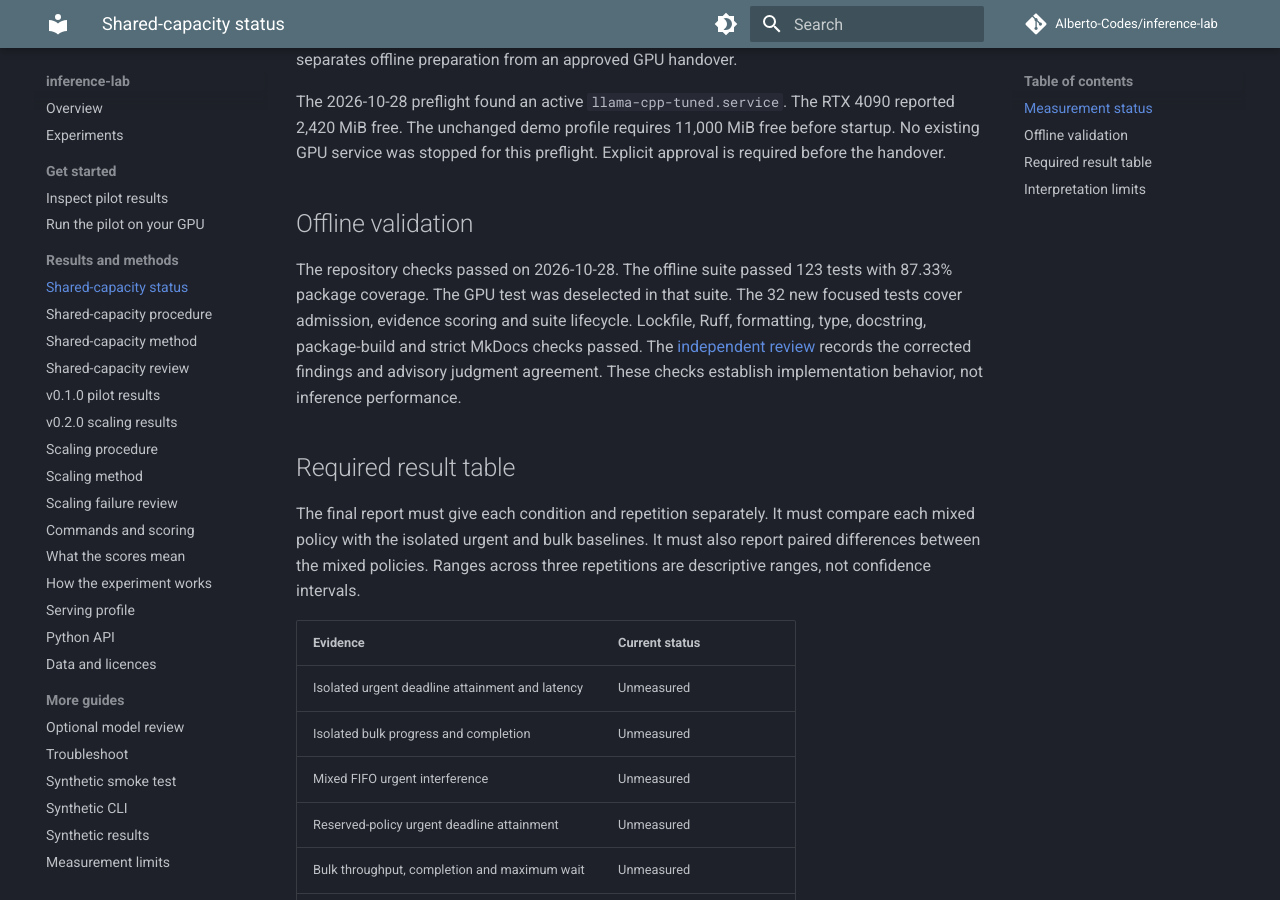
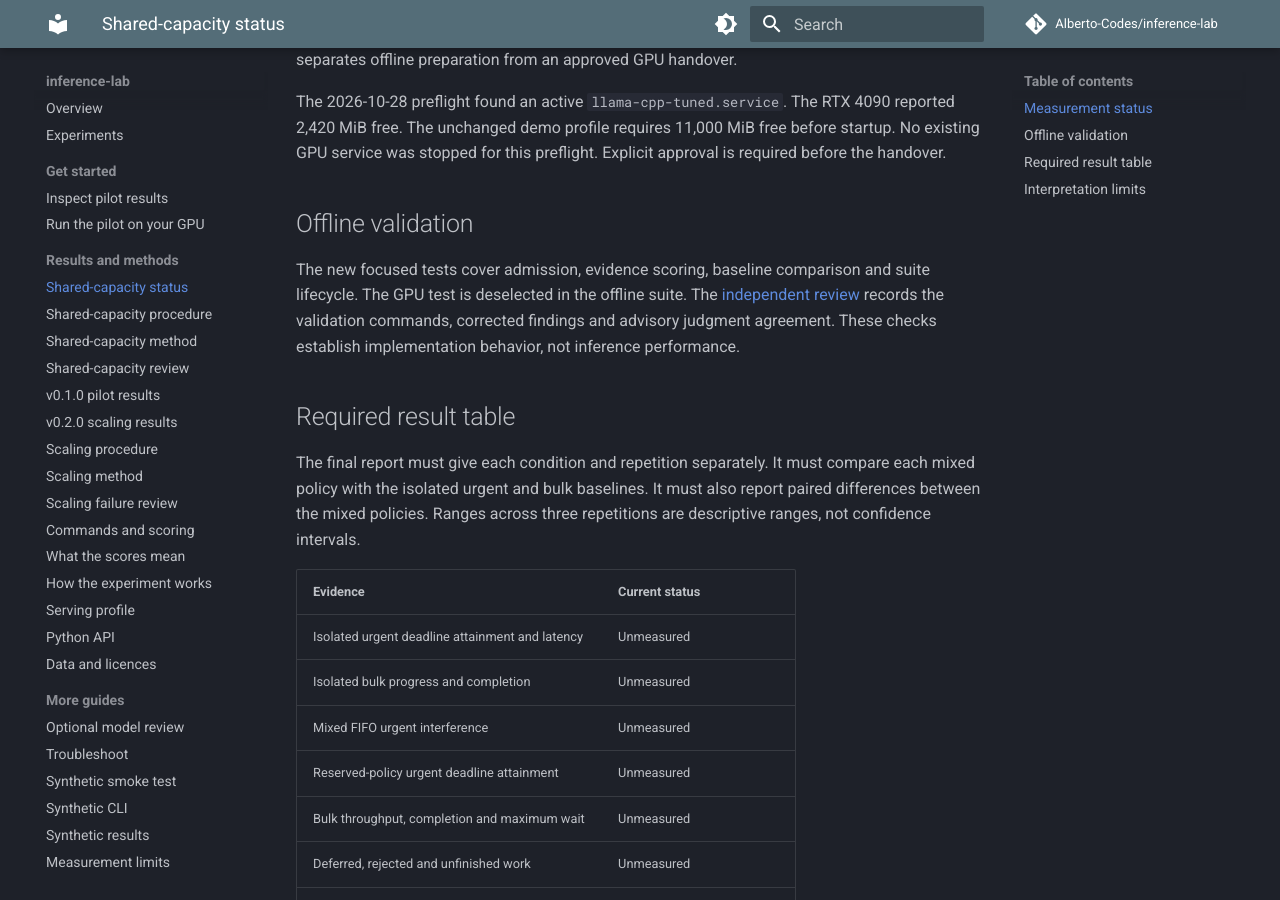
Before and after one commit to Alberto-Codes/inference-lab, an MkDocs documentation site: the page built from docs/reference/shared-capacity-results.md, in a window 1280 px wide and 900 px high, scrolled down 300 px. Built offline with MkDocs 1.6.1 and Material for MkDocs 9.7.7, drawn with Linux system fonts in a browser that asks for light colours; comment, search, counter and statistics services are not loaded.

Commit message:
no-mistakes(document): Drop stale test counts from shared-capacity status page

```diff
--- a/docs/reference/shared-capacity-results.md
+++ b/docs/reference/shared-capacity-results.md
@@ -17,13 +17,10 @@ Explicit approval is required before the handover.
 
 ## Offline validation
 
-The repository checks passed on 2026-10-28.
-The offline suite passed 123 tests with 87.33% package coverage.
-The GPU test was deselected in that suite.
-The 32 new focused tests cover admission, evidence scoring and suite lifecycle.
-Lockfile, Ruff, formatting, type, docstring, package-build and strict MkDocs checks passed.
-The [independent review](shared-capacity-review.md) records the corrected findings
-and advisory judgment agreement.
+The new focused tests cover admission, evidence scoring, baseline comparison and suite lifecycle.
+The GPU test is deselected in the offline suite.
+The [independent review](shared-capacity-review.md) records the validation commands,
+corrected findings and advisory judgment agreement.
 These checks establish implementation behavior, not inference performance.
 
 ## Required result table
```
